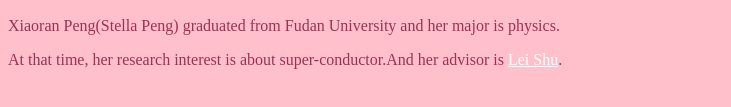
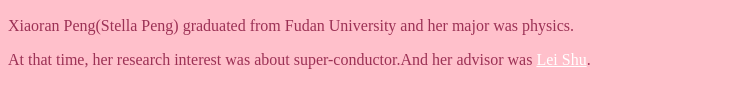
Before and after one commit to xiaoranppp/mypage, a plain HTML site: page fudan.html in a window 1280 px wide. Shown: the part 401-508 px from the top of the page, without its empty margins (0-731 px from the left). Drawn offline with Linux system fonts and the light colour scheme.

Commit message:
Add files via upload

```diff
--- a/fudan.html
+++ b/fudan.html
@@ -25,8 +25,8 @@
 <main>
 <h1>My Life in Fudan University</h1>
 <img src="IMAGES/fudan.jpg" alt = ""/>
-<p>Xiaoran Peng(Stella Peng) graduated from Fudan University and her major is physics. </p>
-<p>At that time, her research interest is about super-conductor.And her advisor is <a href =http://www.physics.fudan.edu.cn/tps/people/leishu/grouphomepage.html>Lei Shu</a>.</p>
+<p>Xiaoran Peng(Stella Peng) graduated from Fudan University and her major was physics. </p>
+<p>At that time, her research interest was about super-conductor.And her advisor was <a href =http://www.physics.fudan.edu.cn/tps/people/leishu/grouphomepage.html>Lei Shu</a>.</p>
 </main>
 </body>
 </html>
```
